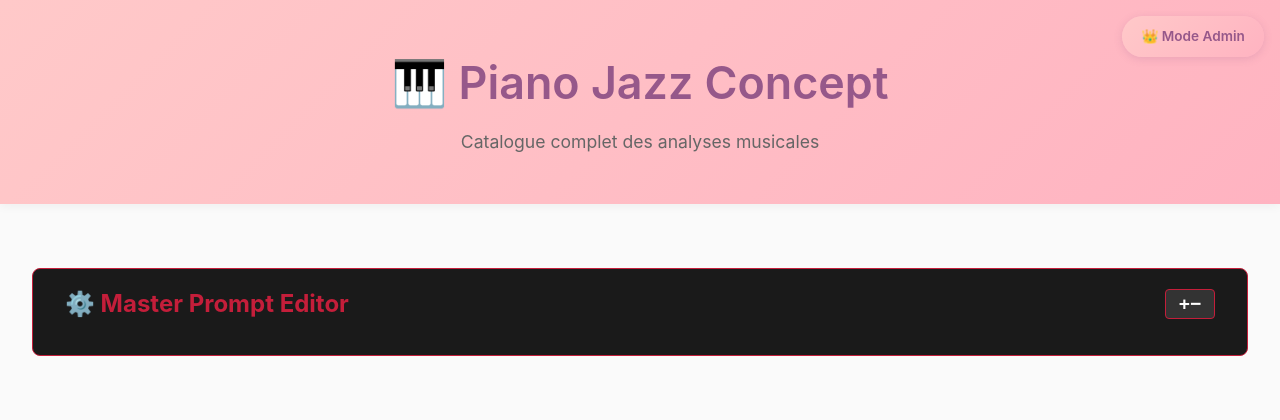
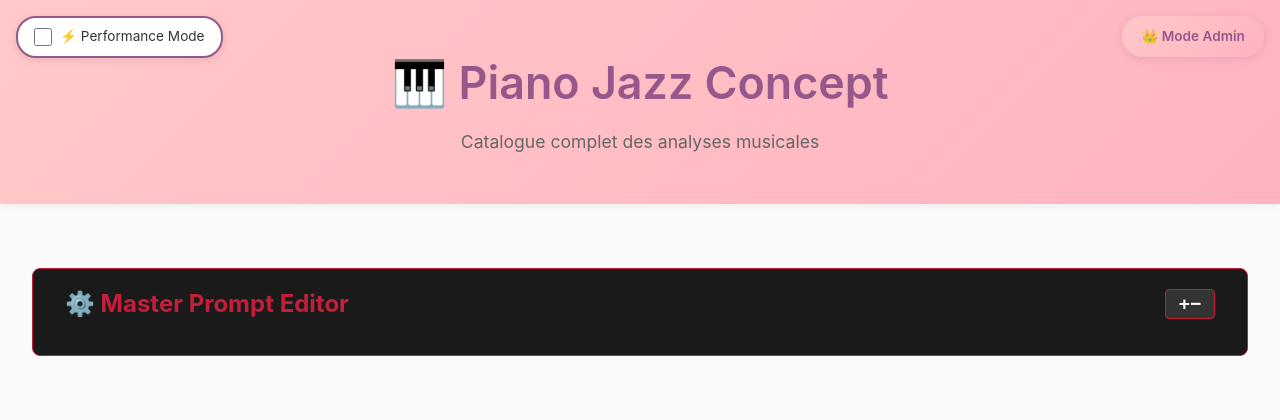
Before and after one commit to ColinusM/Piano-Jazz-Concept, a Flask app: page /?view=videos&sort=alpha in a window 1280 px wide. Shown: the top 420 px of the page. Run offline with Flask 3, Linux system fonts and the light colour scheme; data comes from the database, SQL or seed files in the repository.

Commit message:
Add performance mode with low-resolution thumbnails
- Add performance mode toggle in top-left corner
- Swaps YouTube thumbnail URLs to lower resolution (default vs mqdefault/hqdefault)
- Maintains same layout/size while reducing image quality for better performance
- Preference saved to localStorage
- Improves scrolling speed on slower computers

🤖 Generated with [Claude Code](https://claude.com/claude-code)

Co-Authored-By: Claude <noreply@anthropic.com>

```diff
--- a/templates/index.html
+++ b/templates/index.html
@@ -542,6 +542,41 @@
         .letter-section {
             scroll-margin-top: 60px;
         }
+
+        /* Performance mode - low resolution thumbnails */
+        body.performance-mode .video-thumbnail {
+            image-rendering: auto;
+        }
+
+        .performance-toggle {
+            position: fixed;
+            top: 1rem;
+            left: 1rem;
+            background: #fff;
+            border: 2px solid #96588a;
+            padding: 0.5rem 1rem;
+            border-radius: 20px;
+            cursor: pointer;
+            font-size: 0.85rem;
+            z-index: 1000;
+            display: flex;
+            align-items: center;
+            gap: 0.5rem;
+            box-shadow: 0 2px 8px rgba(0,0,0,0.1);
+            transition: all 0.3s;
+        }
+
+        .performance-toggle:hover {
+            background: #ffc9c9;
+            transform: translateY(-2px);
+            box-shadow: 0 4px 12px rgba(150, 88, 138, 0.2);
+        }
+
+        .performance-toggle input[type="checkbox"] {
+            width: 18px;
+            height: 18px;
+            cursor: pointer;
+        }
     </style>
 </head>
 <body>
@@ -552,6 +587,11 @@
         <button class="undo-btn" onclick="undoLastChange()">↶ Annuler (Cmd+Z)</button>
     </div>
     {% endif %}
+
+    <label class="performance-toggle" title="Reduce image quality for better performance">
+        <input type="checkbox" id="performanceModeToggle" onchange="togglePerformanceMode()">
+        <span>⚡ Performance Mode</span>
+    </label>
 
     <header>
         <h1>🎹 Piano Jazz Concept</h1>
@@ -812,6 +852,41 @@
     </div>
 
     <script>
+        // Performance mode toggle - switches thumbnails to lower resolution
+        function togglePerformanceMode() {
+            const isEnabled = document.getElementById('performanceModeToggle').checked;
+            const thumbnails = document.querySelectorAll('.video-thumbnail');
+
+            thumbnails.forEach(img => {
+                const currentSrc = img.src;
+                if (isEnabled) {
+                    // Switch to lower resolution (default.jpg instead of mqdefault.jpg or maxresdefault.jpg)
+                    img.dataset.originalSrc = currentSrc;
+                    img.src = currentSrc.replace('mqdefault', 'default').replace('maxresdefault', 'default').replace('hqdefault', 'default');
+                    document.body.classList.add('performance-mode');
+                    localStorage.setItem('performanceMode', 'enabled');
+                } else {
+                    // Restore original resolution
+                    if (img.dataset.originalSrc) {
+                        img.src = img.dataset.originalSrc;
+                    }
+                    document.body.classList.remove('performance-mode');
+                    localStorage.setItem('performanceMode', 'disabled');
+                }
+            });
+        }
+
+        // Load performance mode preference on page load
+        document.addEventListener('DOMContentLoaded', () => {
+            if (localStorage.getItem('performanceMode') === 'enabled') {
+                const toggle = document.getElementById('performanceModeToggle');
+                if (toggle) {
+                    toggle.checked = true;
+                    togglePerformanceMode();
+                }
+            }
+        });
+
         // Scroll to top function
         function scrollToTop() {
             window.scrollTo({ top: 0, behavior: 'smooth' });
```
